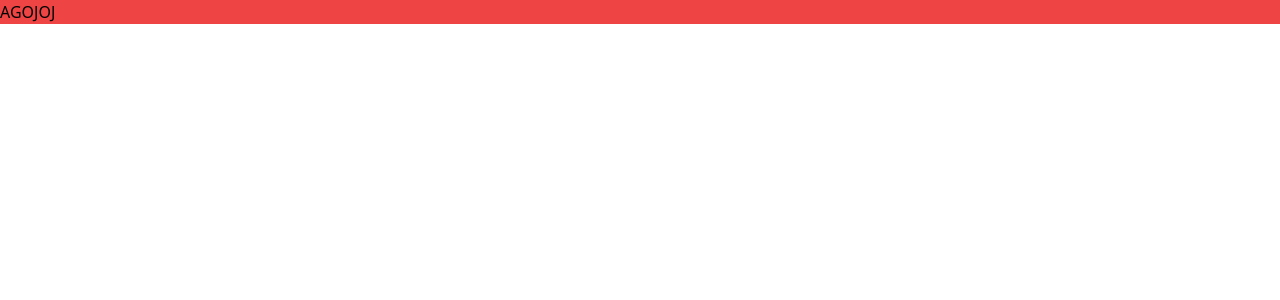
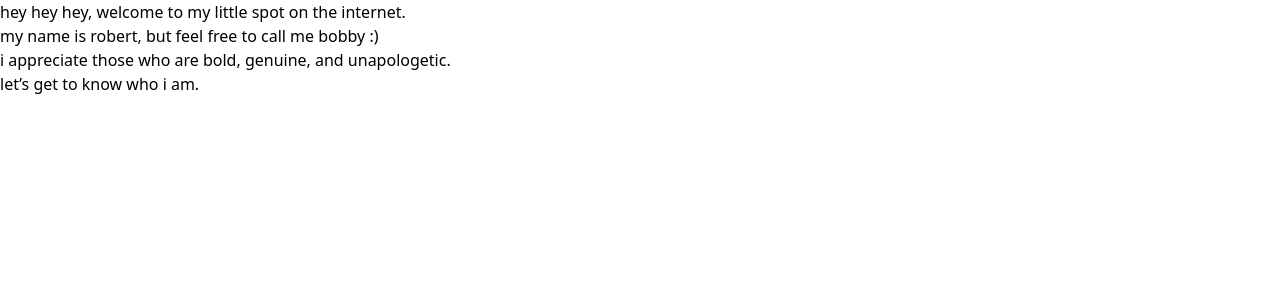
Before and after one commit to bobbyyy57/personal-website, a Next.js app: page / in a window 1280 px wide. Shown: the top 300 px of the page. Built offline with nearby package versions, Linux system fonts and the light colour scheme.

Commit message:
added fonts

```diff
--- a/components/Hello.jsx
+++ /dev/null
@@ -1,7 +0,0 @@
-import React from "react";
-
-const Hello = () => {
-  return <div className="bg-red-500">AGOJOJ</div>;
-};
-
-export default Hello;
--- /dev/null
+++ b/components/Intro.jsx
@@ -0,0 +1,16 @@
+import React from "react";
+
+const Intro = () => {
+  return (
+    <>
+      <div>
+        <div>hey hey hey, welcome to my little spot on the internet. </div>
+        <div>my name is robert, but feel free to call me bobby :) </div>
+        <div>i appreciate those who are bold, genuine, and unapologetic. </div>
+        <div>let’s get to know who i am.</div>
+      </div>
+    </>
+  );
+};
+
+export default Intro;
--- a/pages/_app.js
+++ b/pages/_app.js
@@ -1,6 +1,23 @@
 // import "bootstrap/dist/css/bootstrap.min.css";
 import "../styles/globals.css";
+/* eslint-disable new-cap */
+import { Outfit, Montserrat } from "next/font/google";
+
+const outfit = Outfit({
+  subsets: ["latin"],
+  variable: "--font-outfit",
+  weight: ["100", "200", "300", "400", "500", "600", "700", "800", "900"],
+});
+const montserrat = Montserrat({
+  subsets: ["latin"],
+  variable: "--font-montserrat",
+  weight: ["100", "200", "300", "400", "500", "600", "700", "800", "900"],
+});
 
 export default function App({ Component, pageProps }) {
-  return <Component {...pageProps} />;
+  return (
+    <main className={`${outfit.variable} ${montserrat.variable}`}>
+      <Component {...pageProps} />
+    </main>
+  );
 }
--- a/pages/index.js
+++ b/pages/index.js
@@ -1,9 +1,9 @@
-import Hello from "../components/Hello";
+import Intro from "../components/Intro";
 
 export default function Home() {
   return (
     <>
-      <Hello />
+      <Intro />
     </>
   );
 }
```
